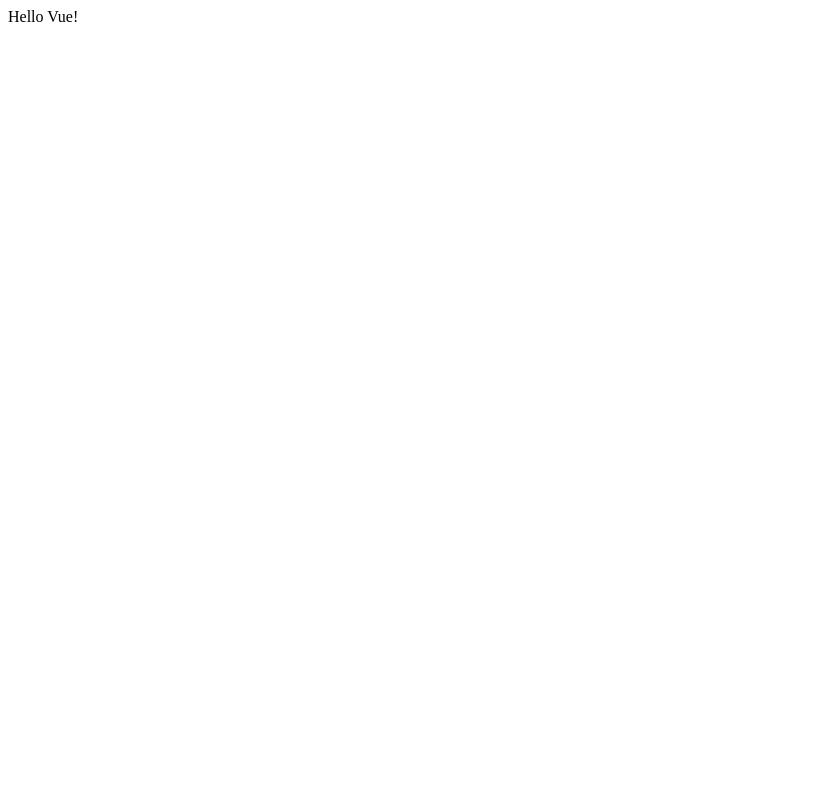
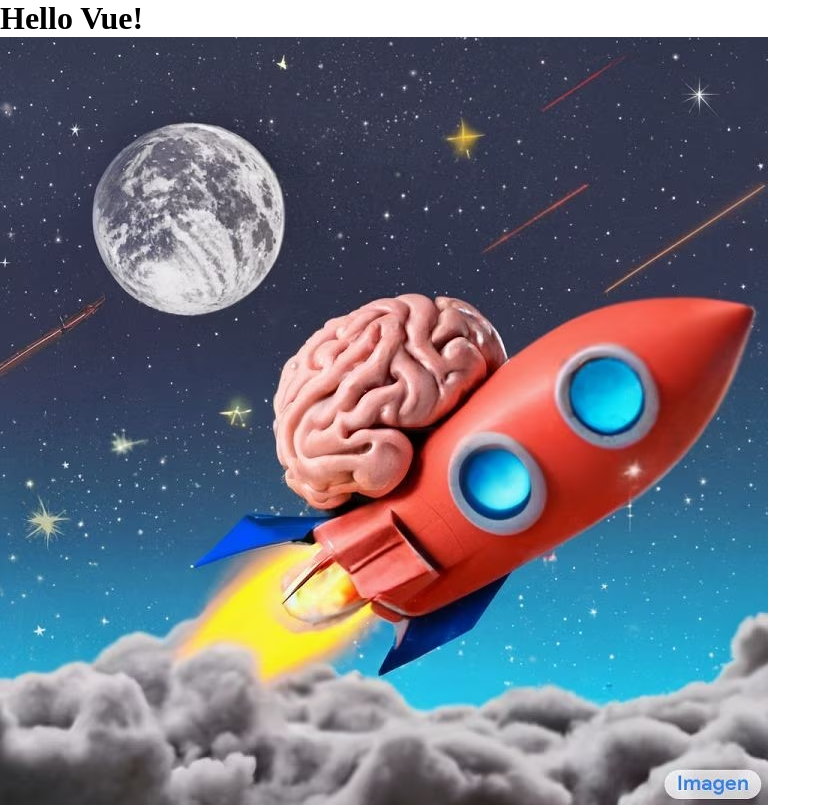
Before and after one commit to ZakariaElhaoudi/vue-hello, a plain HTML site: page index.html in a window 1280 px wide. Shown: the whole page, without its empty margins (0-831 px from the left). Drawn offline with nearby package versions, Linux system fonts and the light colour scheme.

Commit message:
esercizio completato

```diff
--- a/index.html
+++ b/index.html
@@ -9,7 +9,9 @@
 </head>
 <body>
     <div id="text">
-     {{message}}
+     <h1>{{message}}</h1>
+     <!-- utilizzo della direttiva v-bind (o :)  -->
+     <img v-bind:src="image" alt="">
     </div>
 
 
--- a/vue-hello.css/vue-hello.css
+++ b/vue-hello.css/vue-hello.css
@@ -0,0 +1,5 @@
+*{
+    margin: 0;
+    padding: 0;
+    box-sizing: border-box;
+}
--- a/vue-hello.js/vue-hello.js
+++ b/vue-hello.js/vue-hello.js
@@ -7,7 +7,8 @@ const { createApp } = Vue
 createApp({
   data() {
     return {
-      message: 'Hello Vue!'
+      message: 'Hello Vue!',
+      image: 'immagine razzo.avif',
     }
   }
 }).mount('#text')
```
Also changed, not shown: immagine razzo.avif (added).
